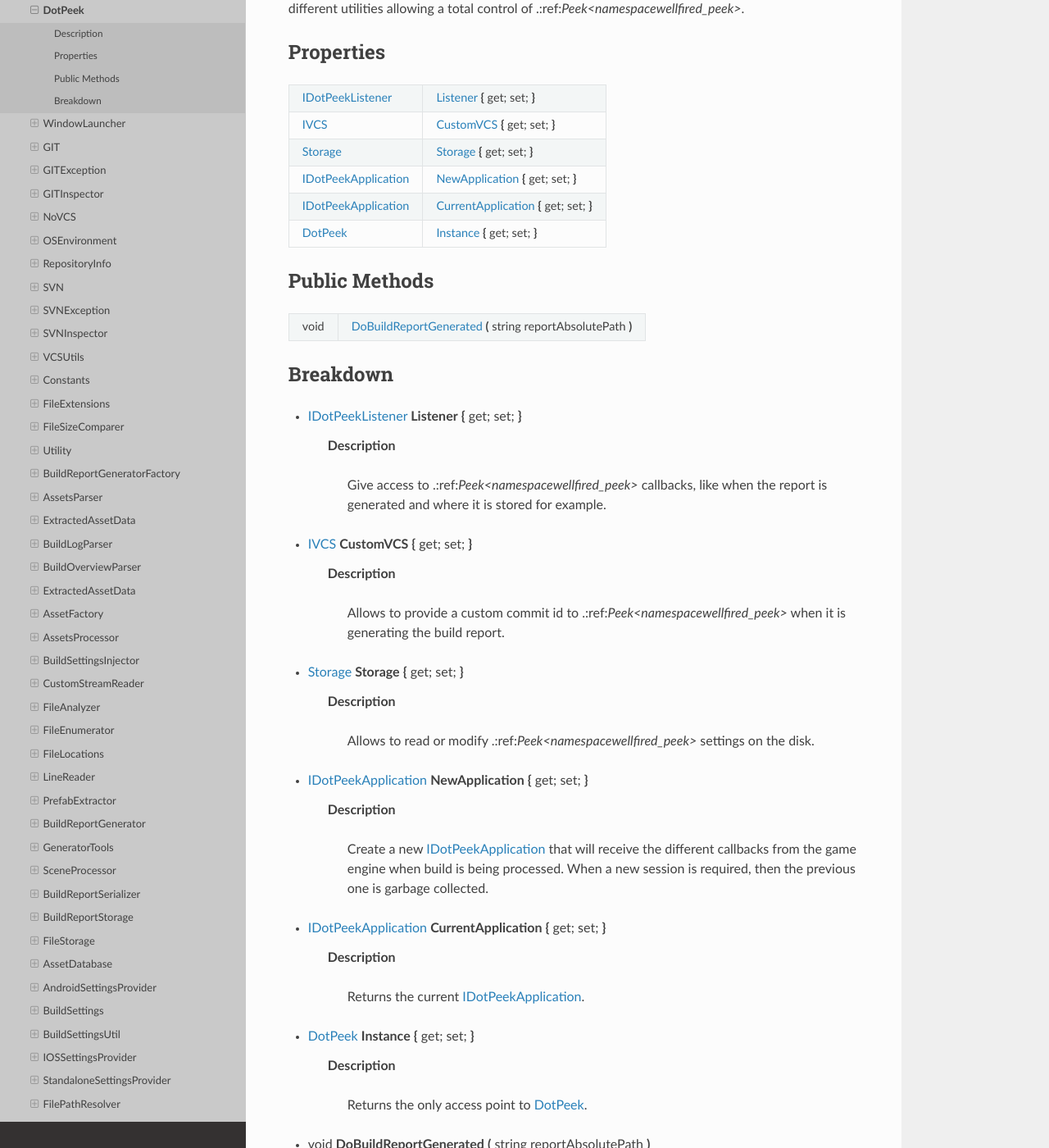
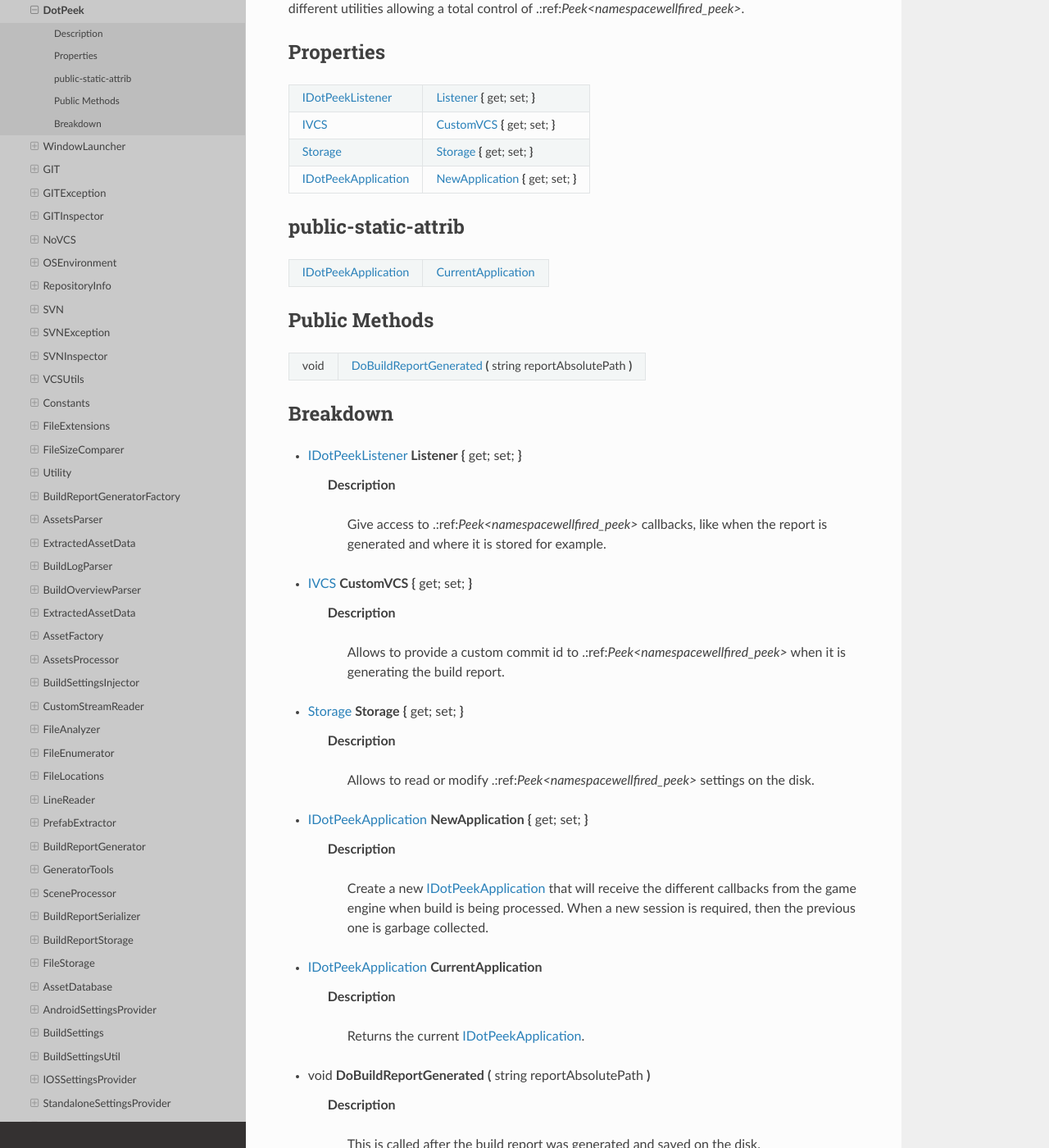
Before and after one commit to WellFiredDevelopment/dotPeekDocumentation, a Sphinx documentation site: the page built from sphinx/source/api/classes/class_wellfired_peek_application_unity_editor_dotpeek.rst, in a window 1280 px wide and 1400 px high, scrolled down 337 px. Shown: the whole window at 82% size. Built offline with Sphinx 7.4.7 and the Read the Docs theme 2.0.0, drawn with Linux system fonts in a browser that asks for light colours.

Commit message:
AutoBuildDocumentation

```diff
--- a/sphinx/source/api/classes/class_wellfired_peek_application_unity_editor_dotpeek.rst
+++ b/sphinx/source/api/classes/class_wellfired_peek_application_unity_editor_dotpeek.rst
@@ -16,19 +16,22 @@ This is a public wrapper around .:ref:`Peek<namespacewellfired_peek>` applicatio
 Properties
 -----------
 
-+---------------------------------------------------------------------------------------------+-------------------------------------------------------------------------------------------------------------------------------------------+
-|:ref:`IDotPeekListener<interfacewellfired_peek_application_unity_editor_idotpeeklistener>`   |:ref:`Listener<classwellfired_peek_application_unity_editor_dotpeek_1a6019ed665b7d0f4fa95065eaed9fc2dd>` **{** get; set; **}**             |
-+---------------------------------------------------------------------------------------------+-------------------------------------------------------------------------------------------------------------------------------------------+
-|:ref:`IVCS<interfacewellfired_peek_application_vcs_ivcs>`                                    |:ref:`CustomVCS<classwellfired_peek_application_unity_editor_dotpeek_1a381e1d91dc2dff79988fbc20fa60f8bc>` **{** get; set; **}**            |
-+---------------------------------------------------------------------------------------------+-------------------------------------------------------------------------------------------------------------------------------------------+
-|:ref:`Storage<classwellfired_peek_viewmodel_datastorage_storage>`                            |:ref:`Storage<classwellfired_peek_application_unity_editor_dotpeek_1a6a07d42db1939a49cee805130f110e30>` **{** get; set; **}**              |
-+---------------------------------------------------------------------------------------------+-------------------------------------------------------------------------------------------------------------------------------------------+
-|:ref:`IDotPeekApplication<interfacewellfired_peek_application_idotpeekapplication>`          |:ref:`NewApplication<classwellfired_peek_application_unity_editor_dotpeek_1a060d3530544a95556c42d4f9c5d0ccef>` **{** get; set; **}**       |
-+---------------------------------------------------------------------------------------------+-------------------------------------------------------------------------------------------------------------------------------------------+
-|:ref:`IDotPeekApplication<interfacewellfired_peek_application_idotpeekapplication>`          |:ref:`CurrentApplication<classwellfired_peek_application_unity_editor_dotpeek_1aea375075bf499b7c4410e64f52bfecbc>` **{** get; set; **}**   |
-+---------------------------------------------------------------------------------------------+-------------------------------------------------------------------------------------------------------------------------------------------+
-|:ref:`DotPeek<classwellfired_peek_application_unity_editor_dotpeek>`                         |:ref:`Instance<classwellfired_peek_application_unity_editor_dotpeek_1ae8953869686231a60e38e0c1d274ae8a>` **{** get; set; **}**             |
-+---------------------------------------------------------------------------------------------+-------------------------------------------------------------------------------------------------------------------------------------------+
++---------------------------------------------------------------------------------------------+---------------------------------------------------------------------------------------------------------------------------------------+
+|:ref:`IDotPeekListener<interfacewellfired_peek_application_unity_editor_idotpeeklistener>`   |:ref:`Listener<classwellfired_peek_application_unity_editor_dotpeek_1a6019ed665b7d0f4fa95065eaed9fc2dd>` **{** get; set; **}**         |
++---------------------------------------------------------------------------------------------+---------------------------------------------------------------------------------------------------------------------------------------+
+|:ref:`IVCS<interfacewellfired_peek_application_vcs_ivcs>`                                    |:ref:`CustomVCS<classwellfired_peek_application_unity_editor_dotpeek_1a381e1d91dc2dff79988fbc20fa60f8bc>` **{** get; set; **}**        |
++---------------------------------------------------------------------------------------------+---------------------------------------------------------------------------------------------------------------------------------------+
+|:ref:`Storage<classwellfired_peek_viewmodel_datastorage_storage>`                            |:ref:`Storage<classwellfired_peek_application_unity_editor_dotpeek_1a6a07d42db1939a49cee805130f110e30>` **{** get; set; **}**          |
++---------------------------------------------------------------------------------------------+---------------------------------------------------------------------------------------------------------------------------------------+
+|:ref:`IDotPeekApplication<interfacewellfired_peek_application_idotpeekapplication>`          |:ref:`NewApplication<classwellfired_peek_application_unity_editor_dotpeek_1a060d3530544a95556c42d4f9c5d0ccef>` **{** get; set; **}**   |
++---------------------------------------------------------------------------------------------+---------------------------------------------------------------------------------------------------------------------------------------+
+
+public-static-attrib
+---------------------
+
++--------------------------------------------------------------------------------------+----------------------------------------------------------------------------------------------------------------------+
+|:ref:`IDotPeekApplication<interfacewellfired_peek_application_idotpeekapplication>`   |:ref:`CurrentApplication<classwellfired_peek_application_unity_editor_dotpeek_1aea375075bf499b7c4410e64f52bfecbc>`    |
++--------------------------------------------------------------------------------------+----------------------------------------------------------------------------------------------------------------------+
 
 Public Methods
 ---------------
@@ -74,19 +77,11 @@ Breakdown
 
 .. _classwellfired_peek_application_unity_editor_dotpeek_1aea375075bf499b7c4410e64f52bfecbc:
 
-- :ref:`IDotPeekApplication<interfacewellfired_peek_application_idotpeekapplication>` **CurrentApplication** **{** get; set; **}**
+- :ref:`IDotPeekApplication<interfacewellfired_peek_application_idotpeekapplication>` **CurrentApplication**
 
     **Description**
 
         Returns the current :ref:`IDotPeekApplication<interfacewellfired_peek_application_idotpeekapplication>`.
-
-.. _classwellfired_peek_application_unity_editor_dotpeek_1ae8953869686231a60e38e0c1d274ae8a:
-
-- :ref:`DotPeek<classwellfired_peek_application_unity_editor_dotpeek>` **Instance** **{** get; set; **}**
-
-    **Description**
-
-        Returns the only access point to :ref:`DotPeek<classwellfired_peek_application_unity_editor_dotpeek>`.
 
 .. _classwellfired_peek_application_unity_editor_dotpeek_1a69ad8fbacf003021521a5dcff05e12a9:
 
```
